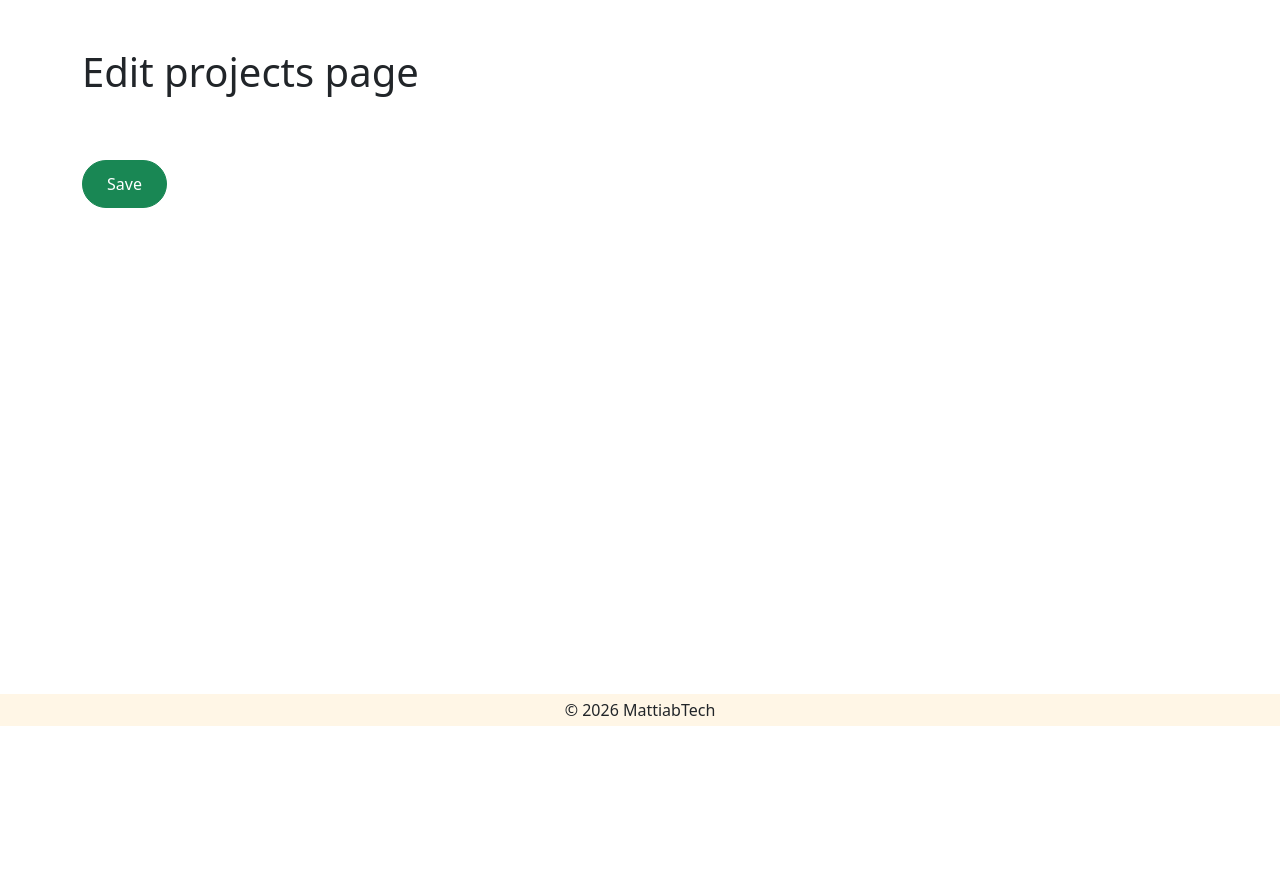
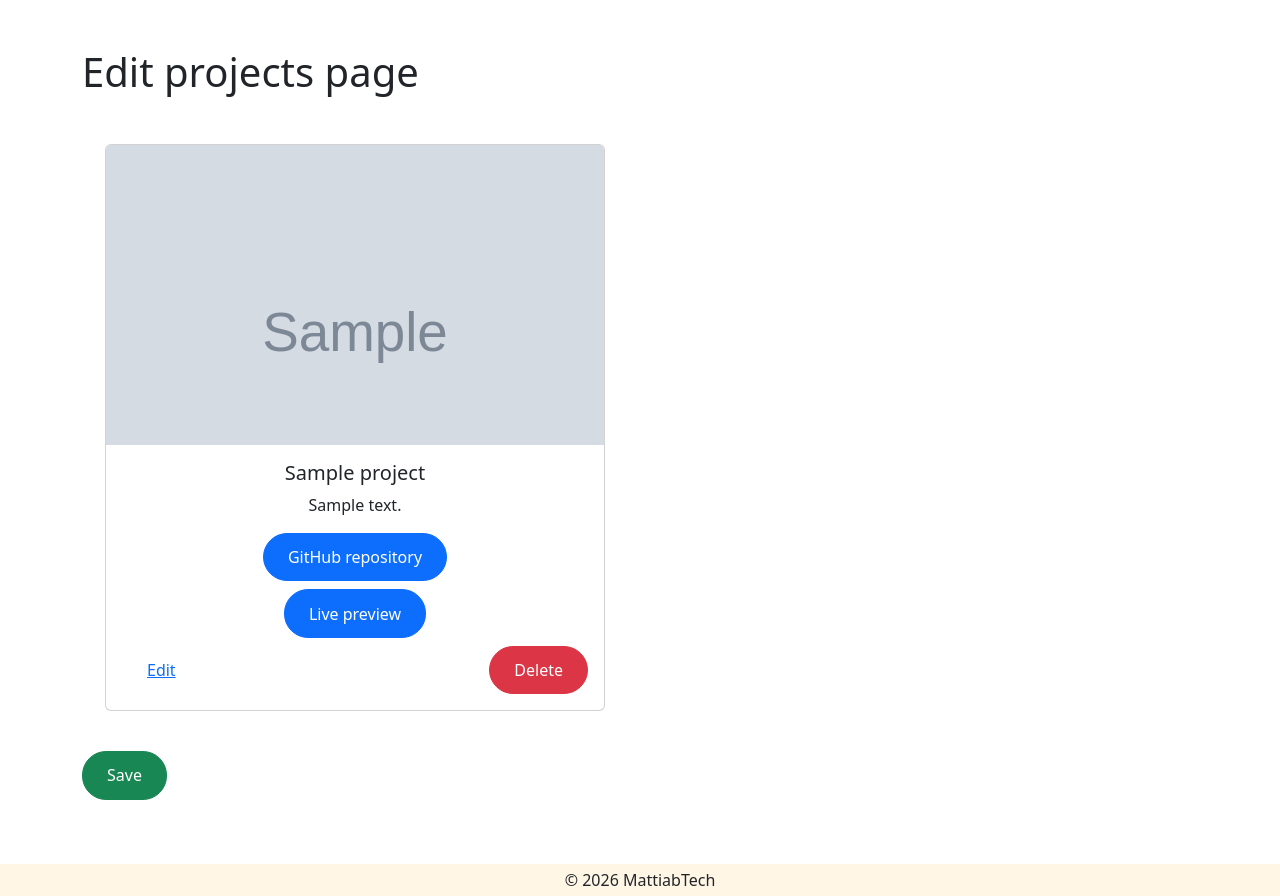
Before and after one commit to mattiabotto/cs50-final-project, a Flask app: page /admin/projects in a window 1280 px wide. Shown: the part 74-970 px from the top of the page. Before the commit the page ends 800 px from the top, so only its background shows below. Run offline with Flask 3, Linux system fonts and the light colour scheme; tables that the repository leaves empty hold one stand-in row (values such as "Sample post"); grey boxes marked "Sample" are stand-in pictures; some libraries are stand-ins or nearby versions.

Commit message:
Add admin section for the projects page
Started the projects section, with a card for
each project. For now in the admin section is
possible to delete a card, but still not to create
one or edit.

A new table 'projects' was added to the database.

Some helper functions have been refactored in an
external file, helpers.py, especially the function
that writes the files to the disk, which is called
in many places in the program.

```diff
--- a/app.py
+++ b/app.py
@@ -1,5 +1,6 @@
 from cs50 import SQL
-from flask import Flask, redirect, render_template, request, url_for
+from flask import Flask, redirect, render_template, request, url_for, send_from_directory
+from helpers import get_content, normalize_content, write_page
 from markupsafe import escape
 import os
 
@@ -7,10 +8,83 @@ app = Flask(__name__)
 
 db = SQL('sqlite:///database/mattiabtech.db')
 
+@app.route('/')
+def index():
+    return redirect('/admin/home')
+
+
 @app.route('/admin/')
 def home():
     return redirect('/admin/home')
 
+@app.route('/admin/projects')
+def admin_projects():
+    page = 'projects'
+
+    # Editing a project will be another route ('/admin/projects/<int:id>/edit)
+    # Deleting will popup a modal with 'are you sure' (Add to a list of projects to delete that is sent back and processed
+    # only when the Save button is pressed, or add another route and redirect?)
+
+    if request.method == 'POST':
+
+        # Update database with form fields values
+        for content_name, content_value in request.form.items():
+
+            content_value = normalize_content(content_value)
+            db.execute(
+                "UPDATE content SET content = ? "
+                "WHERE page_name = ? AND content_name = ?",
+                content_value, page, content_name
+            )
+
+        # Get new content from database
+        content = get_content(page, db)
+
+        write_page(page, content=content)
+
+        return redirect(url_for('admin', page=page))
+
+    # Get regular content of the page
+    content = db.execute(
+        "SELECT * FROM content WHERE page_name = ?", page
+    )
+
+    # Get card content
+    projects = db.execute(
+        "SELECT * FROM projects"
+    )
+
+    return render_template('admin.html', content=content, projects=projects, title=page)
+
+# TODO: edit route
+
+@app.route('/admin/projects/<int:id>/delete', methods=['POST'])
+def delete_project(id):
+
+    page = 'projects'
+
+    # Delete from database the project
+    db.execute(
+        "DELETE FROM projects WHERE id = ?", id
+    )
+
+    # Get generic content for the page
+    content = get_content(page, db)
+
+    # Get card-specific content from projects table
+    projects = db.execute(
+        "SELECT * FROM projects"
+    )
+
+    # Write updated page to output directory
+    write_page(page, content=content, projects=projects)
+
+    # Redirect to admin/projects
+    return redirect(url_for('admin_projects'))
+
+
+# Generic route, important that stays after the specific page routes,
+# otherwise this generic route will execute in place of the specific
 @app.route('/admin/<page>', methods=['POST', 'GET'])
 def admin(page):
 
@@ -29,18 +103,10 @@ def admin(page):
             )
 
         # Get new content from database
-        content = get_content(page)
+        content = get_content(page, db)
 
-        # Create the output directory in case it doesn't exists
-        OUT_DIR = 'output_website'
-        os.makedirs(OUT_DIR, exist_ok=True)
-
-        filename = 'index.html' if page == 'home' else f'{page}.html'
-        filepath = os.path.join(OUT_DIR, filename)
-
-        # Write content to a new file, overriding the previous one in case
-        with open(filepath, 'w') as f:
-            f.write(render_template(filename, content=content))
+        # Write the updated page to output directory
+        write_page(page, content=content)
 
         return redirect(url_for('admin', page=page))
 
@@ -49,47 +115,6 @@ def admin(page):
     )
     return render_template('admin.html', content=content, title=page)
 
-
-
-def get_content(page):
-    """
-    Get content of a page from the database, in the format of a dictionary, with content_name as keys and
-    a dictionary with content and is_multipara flag as keys.
-    If is_multipara is set to 1, then the content value will be a list of strings, representing different paragraphs,
-    when the input is separated by a double line
-
-    {
-        'title': {'content': 'Amazing Title', 'is_multipara': 0}
-        'biography': {'content': ['Amazing biography.', 'Another paragraph.], 'is_multipara': 1}
-    }
-    """
-
-    # List of dictionaries with db rows
-    rows = db.execute(
-        "SELECT * FROM content WHERE page_name = ?", page
-    )
-
-    content = {}
-
-    for row in rows:
-        content[row['content_name']] = {
-            'content': row['content'],
-            'is_multipara': row['is_multipara']
-        }
-
-    content = split_para(content)
-
-    return content
-
-def normalize_content(content):
-    r"""Normalize a string of content, replacing Windows-style line endings \r\n with \n"""
-    return content.replace('\r\n', '\n')
-
-def split_para(content):
-    """Split the content into a list of strings, only when is_multipara flag is true (1)"""
-
-    for field in content:
-        if content[field]['is_multipara']:
-            content[field]['content'] = content[field]['content'].split('\n\n')
-
-    return content
+@app.route('/output_website/img/<path:filename>')
+def serve_image(filename):
+    return send_from_directory('output_website/img', filename)
--- a/database/schema.sql
+++ b/database/schema.sql
@@ -7,5 +7,17 @@ CREATE TABLE content (
     content TEXT,
     is_multipara INTEGER DEFAULT 0
 );
+CREATE UNIQUE INDEX id ON content(id);
 
-CREATE UNIQUE INDEX id ON content(id);
+
+DROP TABLE IF EXISTS projects;
+
+CREATE TABLE projects (
+    id INTEGER NOT NULL PRIMARY KEY AUTOINCREMENT,
+    title TEXT NOT NULL,
+    content TEXT NOT NULL,
+    img TEXT,
+    repo_link TEXT,
+    preview_link TEXT,
+    display_order INTEGER DEFAULT 0
+);
--- a/static/styles.css
+++ b/static/styles.css
@@ -37,3 +37,14 @@ textarea {
   min-width: 200px;
   max-width: 100%;
 }
+
+.card {
+  min-height: 400px;
+  max-width: 500px;
+}
+
+.card-img-top {
+  height: 300px;
+  object-fit: cover;
+  object-position: top;
+}
--- a/templates/admin.html
+++ b/templates/admin.html
@@ -3,18 +3,66 @@
 {% block title %}Admin{% endblock %}
 
 {% block main %}
-<!-- TODO: title is not working -->
 
 <div class="container py-3 py-sm-5">
   <h1 class="mb-3 mb-sm-5">Edit {{ title }} page</h1>
   <form method="post">
     {% for field in content %}
     <div class="mb-3">
-      <label class="fw-bold mb-2" for="{{ field['id'] }}">{{ field.content_name.capitalize() }}</label>
-      <textarea class="form-control w-auto" id="{{ field.id }}" name="{{ field.content_name }}"
-        placeholder="{{ field.content_name }}" type="text">{{ field.content }}</textarea>
+      <label class="fw-bold mb-2" for="{{ field['id'] }}">{{ field['content_name'].capitalize() }}</label>
+      <textarea class="form-control w-auto" id="{{ field['id'] }}" name="{{ field['content_name'] }}"
+        placeholder="{{ field['content_name'] }}" type="text">{{ field.content }}</textarea>
     </div>
     {% endfor %}
+
+    {% if title == 'projects' %}
+
+    <div class="row">
+      {% for project in projects %}
+      <div class="col-lg-6 col-xxl-4 mb-4">
+        <div class="card h-100 mx-auto">
+          <img src="../output_website/img/{{ project['img'] }}" class="card-img-top"
+            alt="Preview of {{ project['title'] }}">
+          <div class="card-body d-flex flex-column align-items-center">
+            <h2 class="card-title fs-5">{{ project['title'] }}</h2>
+            <p class="card-text">{{ project['content'] }}</p>
+            <a href="{{ project['repo_link'] }}" class="btn btn-primary mt-auto mb-2">GitHub repository</a>
+            <a href="{{ project['preview_link'] }}" class="btn btn-primary mb-2">Live preview</a>
+
+            <div class="d-flex align-self-stretch justify-content-between">
+              <a href="" class="btn btn-link">Edit</a>
+              <a type="button" class="btn btn-danger" data-bs-toggle="modal"
+                data-bs-target="#delete-{{ project['id'] }}">
+                Delete
+              </a>
+              <div class="modal fade" id="delete-{{ project['id'] }}" tabindex="-1"
+                aria-labelledby="{{ project['id'] }}ModalLabel" aria-hidden="true">
+                <div class="modal-dialog">
+                  <div class="modal-content">
+                    <div class="modal-header">
+                      <h1 class="modal-title fs-5" id="{{ project['id'] }}ModalLabel">Are you sure?</h1>
+                      <button type="button" class="btn-close" data-bs-dismiss="modal" aria-label="Close"></button>
+                    </div>
+                    <div class="modal-body">
+                      Are you sure to delete this project card and all of its data?
+                    </div>
+                    <div class="modal-footer">
+                      <button type="button" class="btn btn-secondary" data-bs-dismiss="modal">Cancel</button>
+                      <form action="{{ url_for('delete_project', id=project['id'] )}}" method="post"><button
+                          type="submit" class="btn btn-danger">Delete</button></form>
+                    </div>
+                  </div>
+                </div>
+              </div>
+            </div>
+          </div>
+        </div>
+      </div>
+      {% endfor %}
+    </div>
+
+    {% endif %}
+
     <button class="btn btn-success px-4 my-3" type="submit">Save</button>
   </form>
 </div>
--- a/templates/admin_layout.html
+++ b/templates/admin_layout.html
@@ -38,7 +38,7 @@
               <a class="nav-link" href="/admin/about">About me</a>
             </li>
             <li class="nav-item">
-              <a class="nav-link" href="#">Projects</a>
+              <a class="nav-link" href="/admin/projects">Projects</a>
             </li>
           </ul>
         </div>
--- a/templates/layout.html
+++ b/templates/layout.html
@@ -38,7 +38,7 @@
               <a class="nav-link" href="./about.html">About me</a>
             </li>
             <li class="nav-item">
-              <a class="nav-link" href="#">Projects</a>
+              <a class="nav-link" href="./projects.html">Projects</a>
             </li>
           </ul>
         </div>
```
Also changed, not shown: database/init_db.py (+13 -0 lines), helpers.py (added, +67 -0 lines), templates/projects.html (added, +28 -0 lines).
